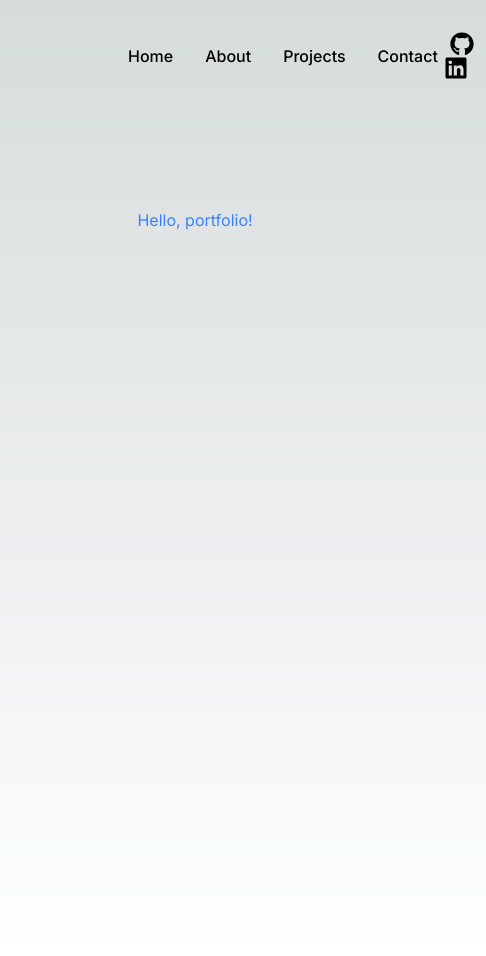
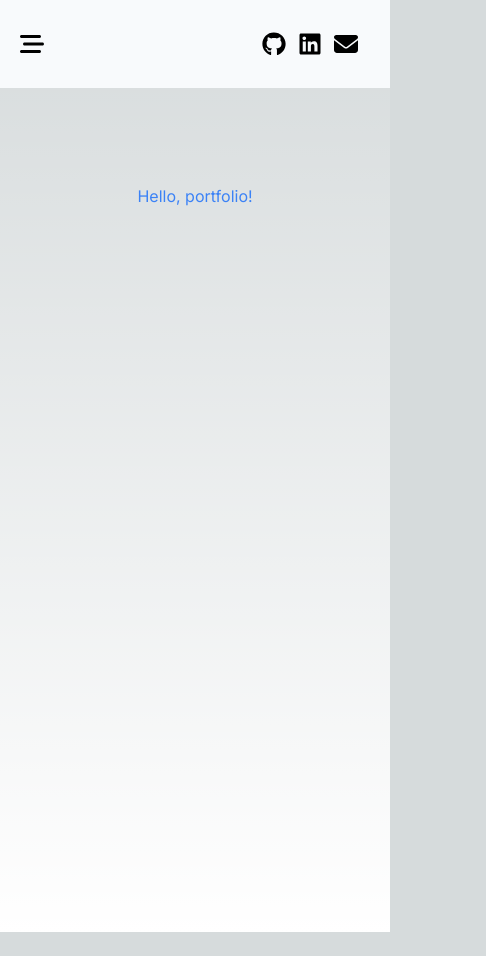
Before and after one commit to Shuhua-L/Portfolio, a Next.js app: page / in a window 390 px wide. Shown: the whole page, 486 px wide, since content can reach past the window. After the commit the page ends 932 px from the top, so only its background shows below. Built offline with nearby package versions, Linux system fonts and the light colour scheme.

Commit message:
✨ feat(header): responsive navbar
factored out nav-links and added a mobile view for navbar

```diff
--- /dev/null
+++ b/src/app/components/Header.tsx
@@ -0,0 +1,55 @@
+"use client";
+
+import Link from "next/link";
+import NavLinks from "./NavLinks";
+import { BarsIcon, CloseIcon, EmailIcon, GithubIcon, LinkedinIcon } from "../components/icons";
+import { useState } from "react";
+
+type Props = {};
+
+const Header = (props: Props) => {
+  const [openMenu, setOpenMenu] = useState(false);
+
+  return (
+    <header
+      className='sticky top-0 p-5 py-8 font-medium flex items-start justify-between
+        max-w-7xl mx-auto xl:items-center bg-slate-50 border-gray-300'>
+      <nav className='hidden w-full md:block md:w-auto space-x-4'>
+        <NavLinks />
+      </nav>
+
+      {/* Mobile Navbar */}
+      <button className='md:hidden' onClick={() => setOpenMenu(!openMenu)}>
+        <BarsIcon />
+      </button>
+      {openMenu && (
+        <div
+          className='z-10 h-screen w-full top-0 left-0 fixed bg-slate-100
+        flex items-center justify-center text-center'>
+          <span className='absolute top-8 right-8' onClick={() => setOpenMenu(!openMenu)}>
+            <CloseIcon className='w-8 h-8 cursor-pointer' />
+          </span>
+          <nav
+            className='flex flex-col gap-8 font-medium text-xl '
+            onClick={() => setOpenMenu(!openMenu)}>
+            <NavLinks />
+          </nav>
+        </div>
+      )}
+
+      <nav className='flex items-center justify-center flex-wrap'>
+        <Link href='https://github.com/Shuhua-L' target={"_blank"} className='w-6 mx-3'>
+          <GithubIcon />
+        </Link>
+        <Link href='https://www.linkedin.com/in/shuhua-liu/' target={"_blank"} className='w-6 mr-3'>
+          <LinkedinIcon />
+        </Link>
+        <Link href='/' target={"_blank"} className='w-6 mr-3'>
+          <EmailIcon />
+        </Link>
+      </nav>
+    </header>
+  );
+};
+
+export default Header;
--- /dev/null
+++ b/src/app/components/NavLinks.tsx
@@ -0,0 +1,14 @@
+import Link from "next/link";
+
+const NavLinks = () => {
+  return (
+    <>
+      <Link href='/'>Home</Link>
+      <Link href='/#about'>About</Link>
+      <Link href='/#projects'>Projects</Link>
+      <Link href='/#contact'>Contact</Link>
+    </>
+  );
+};
+
+export default NavLinks;
--- a/src/app/components/icons.tsx
+++ b/src/app/components/icons.tsx
@@ -27,3 +27,38 @@ export const LinkedinIcon = ({ className, ...props }: SVGProps<SVGSVGElement>) =
     <path d='M416 32H31.9C14.3 32 0 46.5 0 64.3v383.4C0 465.5 14.3 480 31.9 480H416c17.6 0 32-14.5 32-32.3V64.3c0-17.8-14.4-32.3-32-32.3zM135.4 416H69V202.2h66.5V416zm-33.2-243c-21.3 0-38.5-17.3-38.5-38.5S80.9 96 102.2 96c21.2 0 38.5 17.3 38.5 38.5 0 21.3-17.2 38.5-38.5 38.5zm282.1 243h-66.4V312c0-24.8-.5-56.7-34.5-56.7-34.6 0-39.9 27-39.9 54.9V416h-66.4V202.2h63.7v29.2h.9c8.9-16.8 30.6-34.5 62.9-34.5 67.2 0 79.7 44.3 79.7 101.9V416z' />
   </svg>
 );
+
+export const BarsIcon = ({ className, ...props }: SVGProps<SVGSVGElement>) => (
+  <svg
+    xmlns='http://www.w3.org/2000/svg'
+    height='1em'
+    viewBox='0 0 512 512'
+    width='1rem'
+    className={`w-6 h-6 ${className}`}
+    {...props}>
+    <path d='M0 96c0-17.7 14.3-32 32-32h384c17.7 0 32 14.3 32 32s-14.3 32-32 32H32c-17.7 0-32-14.3-32-32zm64 160c0-17.7 14.3-32 32-32h384c17.7 0 32 14.3 32 32s-14.3 32-32 32H96c-17.7 0-32-14.3-32-32zm384 160c0 17.7-14.3 32-32 32H32c-17.7 0-32-14.3-32-32s14.3-32 32-32h384c17.7 0 32 14.3 32 32z' />
+  </svg>
+);
+
+export const EmailIcon = ({ className, ...props }: SVGProps<SVGSVGElement>) => (
+  <svg
+    xmlns='http://www.w3.org/2000/svg'
+    height='1em'
+    viewBox='0 0 512 512'
+    className={`w-full h-auto ${className}`}
+    {...props}>
+    <path d='M48 64C21.5 64 0 85.5 0 112c0 15.1 7.1 29.3 19.2 38.4l217.6 163.2c11.4 8.5 27 8.5 38.4 0l217.6-163.2c12.1-9.1 19.2-23.3 19.2-38.4 0-26.5-21.5-48-48-48H48zM0 176v208c0 35.3 28.7 64 64 64h384c35.3 0 64-28.7 64-64V176L294.4 339.2a63.9 63.9 0 0 1-76.8 0L0 176z' />
+  </svg>
+);
+
+export const CloseIcon = ({ className, ...props }: SVGProps<SVGSVGElement>) => (
+  <svg
+    xmlns='http://www.w3.org/2000/svg'
+    height='1em'
+    viewBox='0 0 384 512'
+    width='1em'
+    className={`${className}`}
+    {...props}>
+    <path d='M342.6 150.6c12.5-12.5 12.5-32.8 0-45.3s-32.8-12.5-45.3 0L192 210.7 86.6 105.4c-12.5-12.5-32.8-12.5-45.3 0s-12.5 32.8 0 45.3L146.7 256 41.4 361.4c-12.5 12.5-12.5 32.8 0 45.3s32.8 12.5 45.3 0L192 301.3l105.4 105.3c12.5 12.5 32.8 12.5 45.3 0s12.5-32.8 0-45.3L237.3 256l105.3-105.4z' />
+  </svg>
+);
--- a/src/app/layout.tsx
+++ b/src/app/layout.tsx
@@ -1,14 +1,13 @@
 import "./globals.css";
 import { Inter } from "next/font/google";
-import Link from "next/link";
+import Header from "./components/Header";
 import type { Metadata } from "next";
-import { GithubIcon, LinkedinIcon } from "./components/icons";
 
 const inter = Inter({ subsets: ["latin"] });
 
 export const metadata: Metadata = {
   title: {
-    default: "Shuhua Liu",
+    default: "Shuhua Liu | Developer",
     template: "%s | Shuhua Liu",
   },
   description: "Full stack developer",
@@ -21,34 +20,7 @@ export default function RootLayout({ children }: { children: React.ReactNode })
   return (
     <html lang='en'>
       <body className={inter.className}>
-        <header className='w-full px-32 py-8 font-medium flex items-center justify-between'>
-          {/* NavBar */}
-          <nav>
-            <Link href='/' className='mr-4'>
-              Home
-            </Link>
-            <Link href='/#about' className='mx-4'>
-              About
-            </Link>
-            <Link href='/#projects' className='mx-4'>
-              Projects
-            </Link>
-            <Link href='/#contact' className='ml-4'>
-              Contact
-            </Link>
-          </nav>
-          <nav className='flex items-center justify-center flex-wrap'>
-            <Link href='https://github.com/Shuhua-L' target={"_blank"} className='w-6 mx-3'>
-              <GithubIcon />
-            </Link>
-            <Link
-              href='https://www.linkedin.com/in/shuhua-liu/'
-              target={"_blank"}
-              className='w-6 mr-3'>
-              <LinkedinIcon />
-            </Link>
-          </nav>
-        </header>
+        <Header />
         <main>{children}</main>
       </body>
     </html>
```
